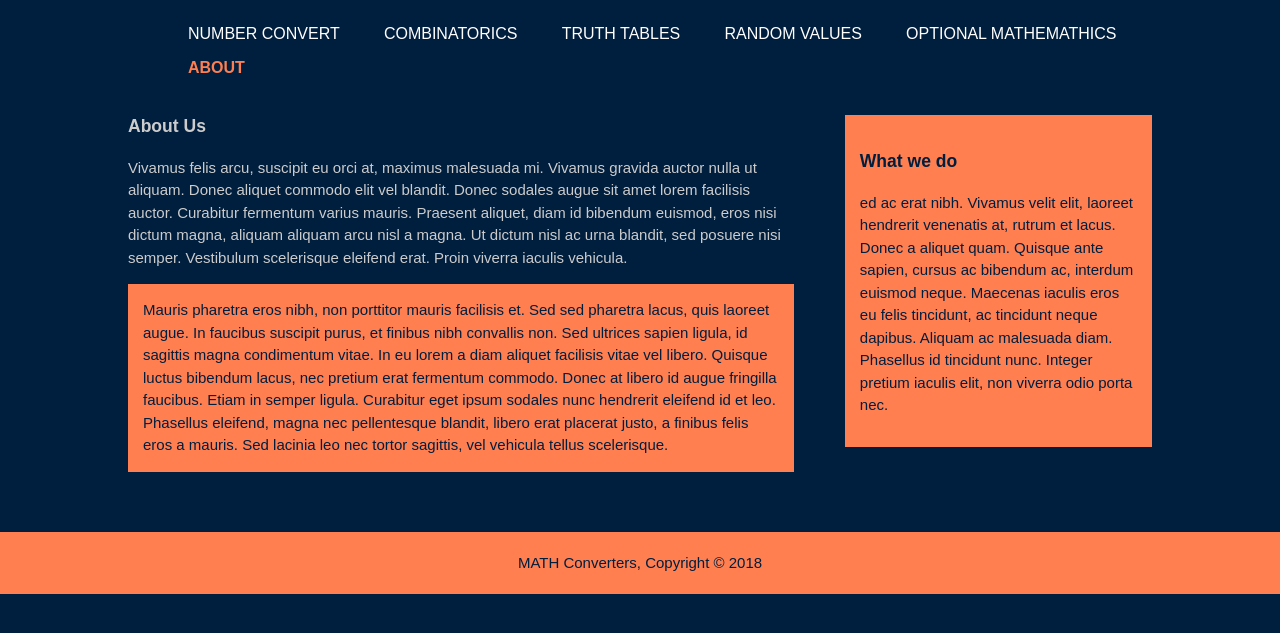
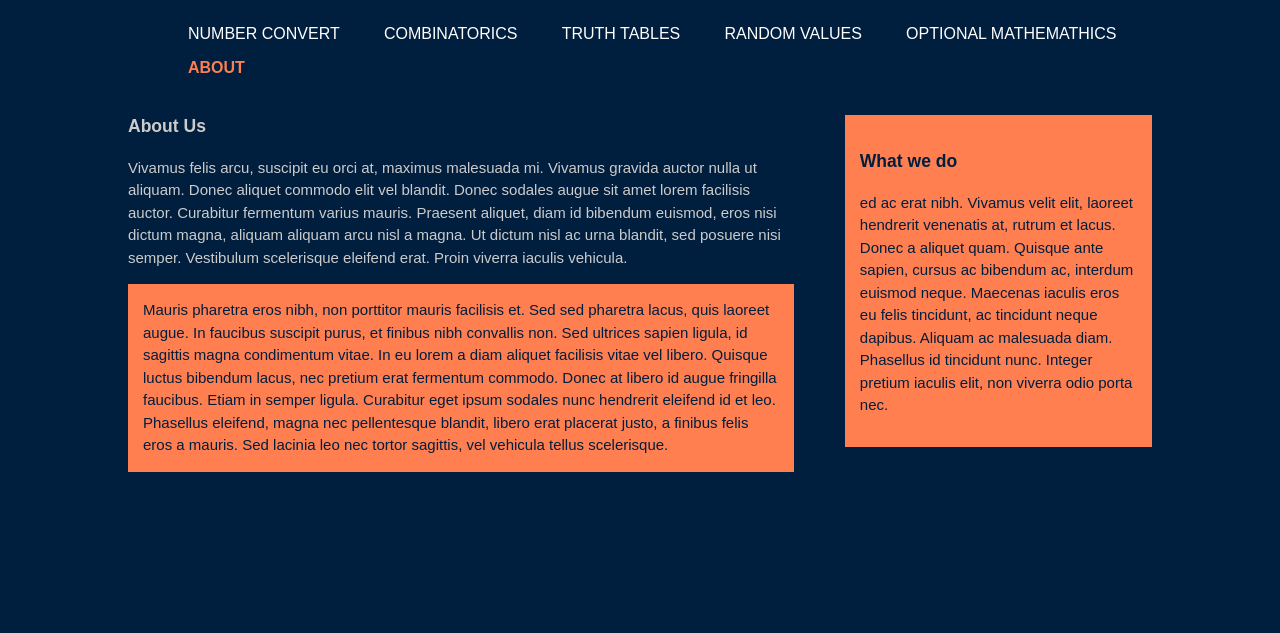
Before and after one commit to NamDoTri/DevBasicSkills2018-Team1, a plain HTML site: page math convert main page/about.html in a window 1280 px wide. Shown: the part 83-716 px from the top of the page. Drawn offline with Linux system fonts and the light colour scheme; a script that the page names is missing.

Commit message:
Commented out footers.

```diff
--- a/math convert main page/about.html
+++ b/math convert main page/about.html
@@ -53,8 +53,8 @@
             </div>
         </section>
 
-        <footer>
+        <!-- <footer>
             <p>MATH Converters, Copyright &copy; 2018</p>
-        </footer>
+        </footer> -->
 </body>
 </html>
```
Also changed, not shown: math convert main page/combinatorics.html (+2 -2 lines), math convert main page/index.html (+2 -2 lines), math convert main page/optional.html (+2 -2 lines), math convert main page/randomvalues.html (+2 -2 lines), math convert main page/truthtable.html (+2 -2 lines).
